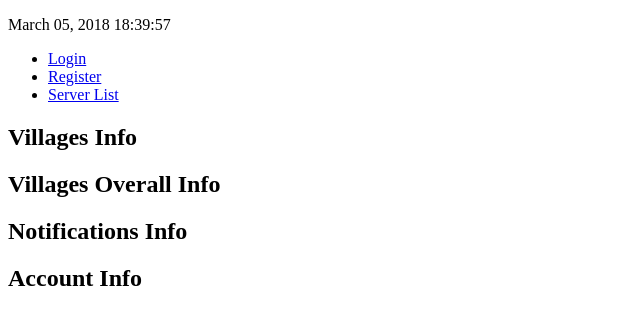
After one commit to stef311/battlegame2, a Django app: template battlegame/battle/templates/battle/overview.html in a window 1280 px wide. The commit adds this page. Shown: the top 325 px of the page, without its empty margins (0-640 px from the left). Run offline with Django 3.2, Linux system fonts and the light colour scheme; the template is opened without the code that fills it, so the values that code supplies are empty.

Commit message:
creates simple pages for basic info pages

```diff
--- a/battlegame/battle/templates/battle/overview.html
+++ b/battlegame/battle/templates/battle/overview.html
@@ -2,12 +2,12 @@
 {% block title %}Player Info{% endblock %}
 {% block content %}
 
-  {% include "villages/includes/villages_info.html" %}
+  {% include "includes/village_info.html" %}
 
-  {% include "villages/includes/villages_overall_info.html" %}
+  {% include "includes/villages_overall_info.html" %}
 
-  {% include "notifications/includes/notifications_info.html" %}
+  {% include "includes/notifications_info.html" %}
 
-  {% include "account/includes/account_info.html" %}
+  {% include "includes/account_info.html" %}
 
 {% endblock %}
--- /dev/null
+++ b/battlegame/notifications/templates/includes/notifications_info.html
@@ -0,0 +1 @@
+<h2>Notifications Info</h2>
--- /dev/null
+++ b/battlegame/villages/templates/includes/village_info.html
@@ -0,0 +1 @@
+<h2>Villages Info</h2>
--- a/battlegame/villages/templates/includes/villages_overall_info.html
+++ b/battlegame/villages/templates/includes/villages_overall_info.html
@@ -0,0 +1 @@
+<h2>Villages Overall Info</h2>
```
Also changed, not shown: battlegame/account/templates/includes/account_info.html (renamed from battlegame/account/templates/account/includes/account_info.html), battlegame/villages/templates/includes/villages_info.html (deleted).
